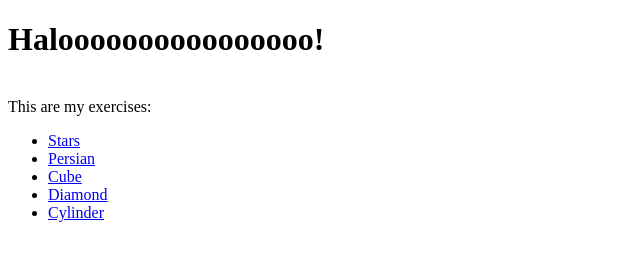
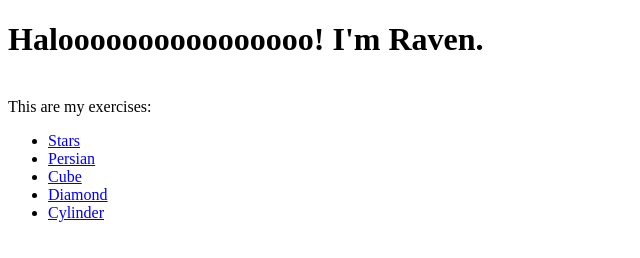
Before and after one commit to ravenjohn/learning-webgl, a plain HTML site: page index.html in a window 1280 px wide. Shown: the whole page, without its empty margins (0-640 px from the left). Drawn offline with Linux system fonts and the light colour scheme.

Commit message:
Added gh-pages

```diff
--- a/index.html
+++ b/index.html
@@ -4,7 +4,7 @@
         <title>Learning WebGL</title>
     </head>
     <body>
-        <h1>Haloooooooooooooooo!</h1>
+        <h1>Haloooooooooooooooo! I'm Raven.</h1>
         <br />
         This are my exercises:
         <br />
```
